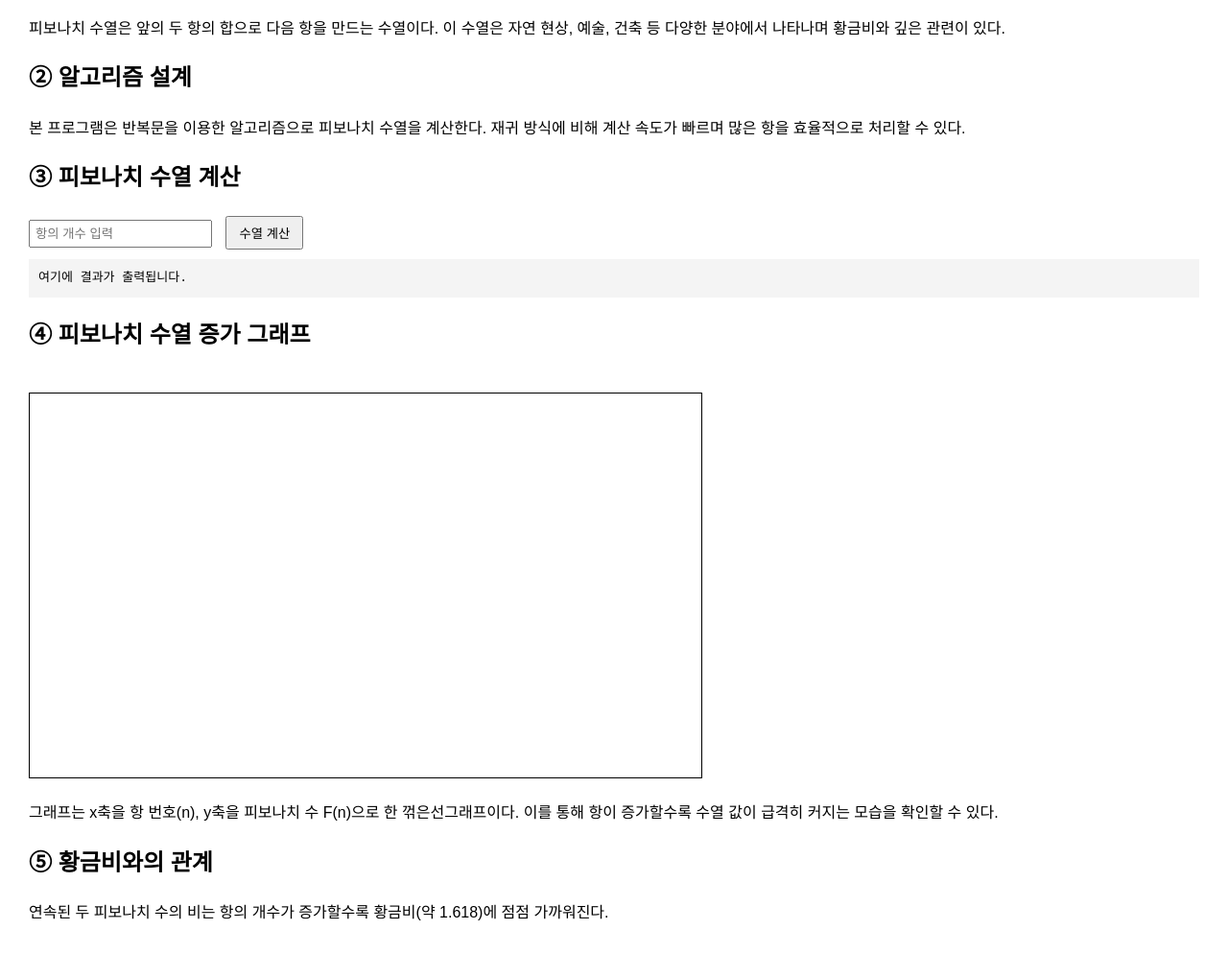
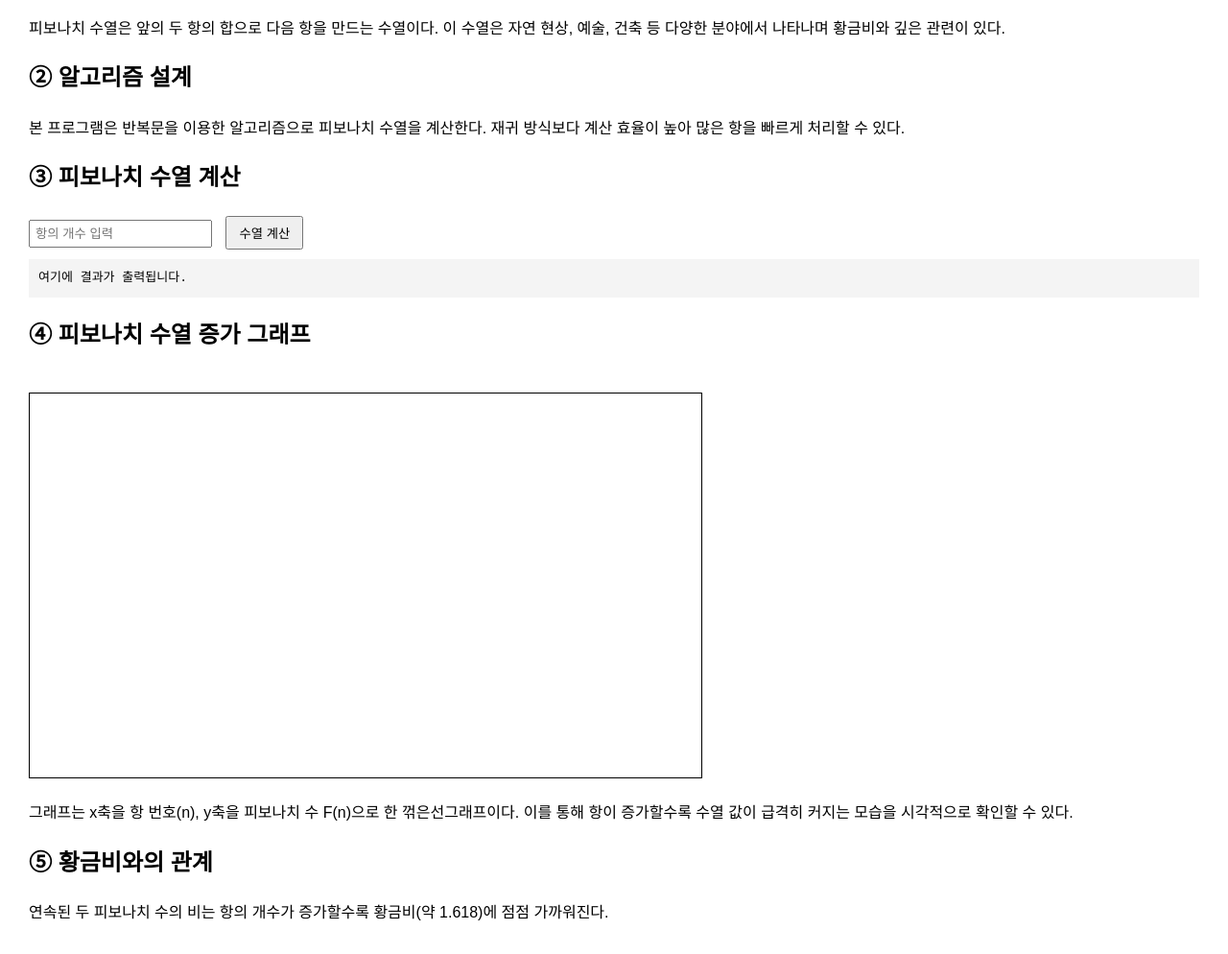
Before and after one commit to 123456qwertd/10522, a plain HTML site: page index.html in a window 1280 px wide. Shown: the part 144-1138 px from the top of the page at 96% size. Drawn offline with Linux system fonts and the light colour scheme.

Commit message:
Update index.html

```diff
--- a/index.html
+++ b/index.html
@@ -5,7 +5,6 @@
   <title>피보나치 수열 알고리즘 탐구</title>
   <link rel="stylesheet" href="style.css">
 </head>
-
 <body>
   <h1>피보나치 수열 알고리즘 탐구</h1>
 
@@ -20,8 +19,8 @@
   <p>
     본 프로그램은 반복문을 이용한 알고리즘으로
     피보나치 수열을 계산한다.
-    재귀 방식에 비해 계산 속도가 빠르며
-    많은 항을 효율적으로 처리할 수 있다.
+    재귀 방식보다 계산 효율이 높아
+    많은 항을 빠르게 처리할 수 있다.
   </p>
 
   <h2>③ 피보나치 수열 계산</h2>
@@ -37,7 +36,7 @@
     그래프는 x축을 항 번호(n),
     y축을 피보나치 수 F(n)으로 한 꺾은선그래프이다.
     이를 통해 항이 증가할수록
-    수열 값이 급격히 커지는 모습을 확인할 수 있다.
+    수열 값이 급격히 커지는 모습을 시각적으로 확인할 수 있다.
   </p>
 
   <h2>⑤ 황금비와의 관계</h2>
```
